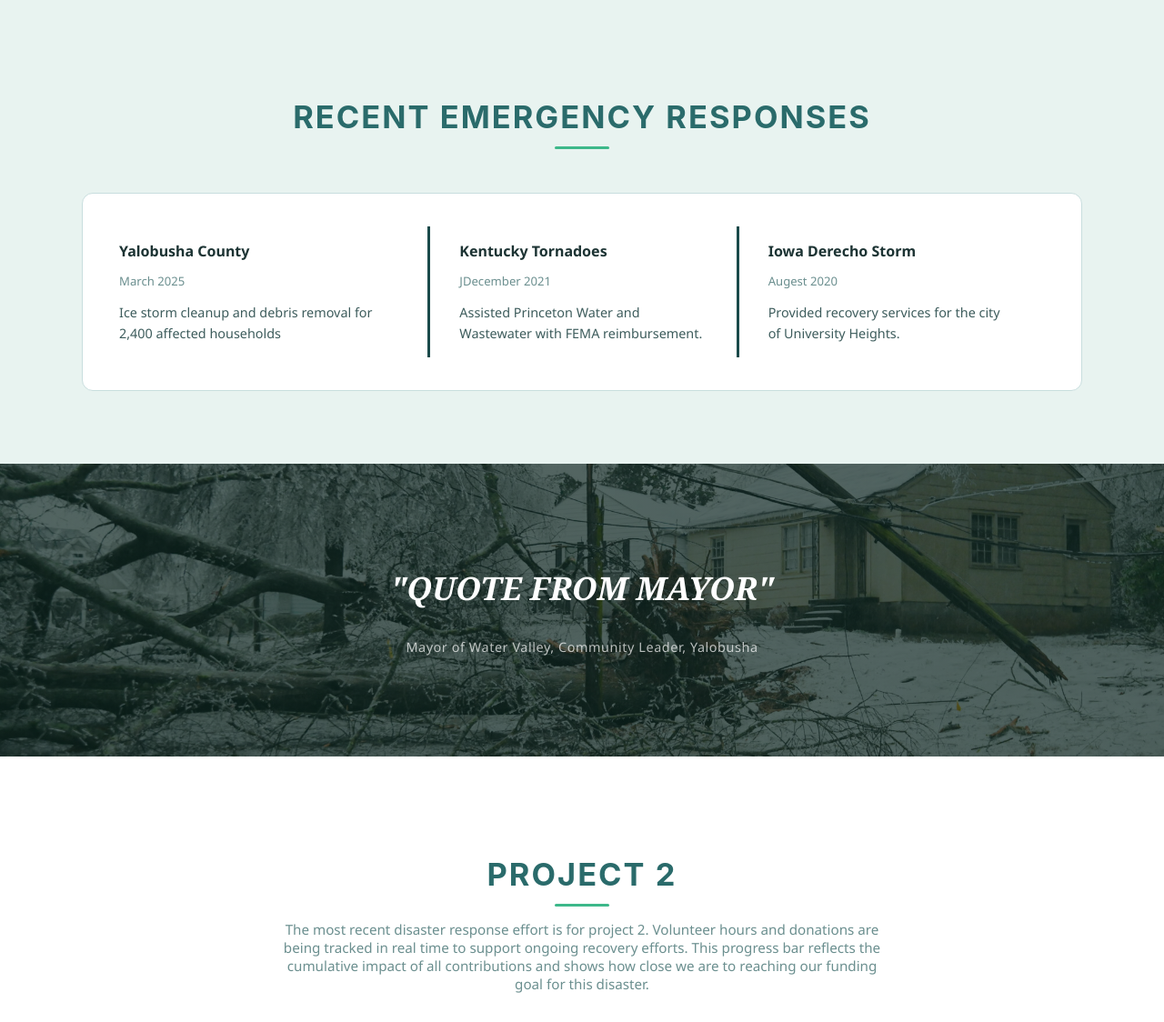
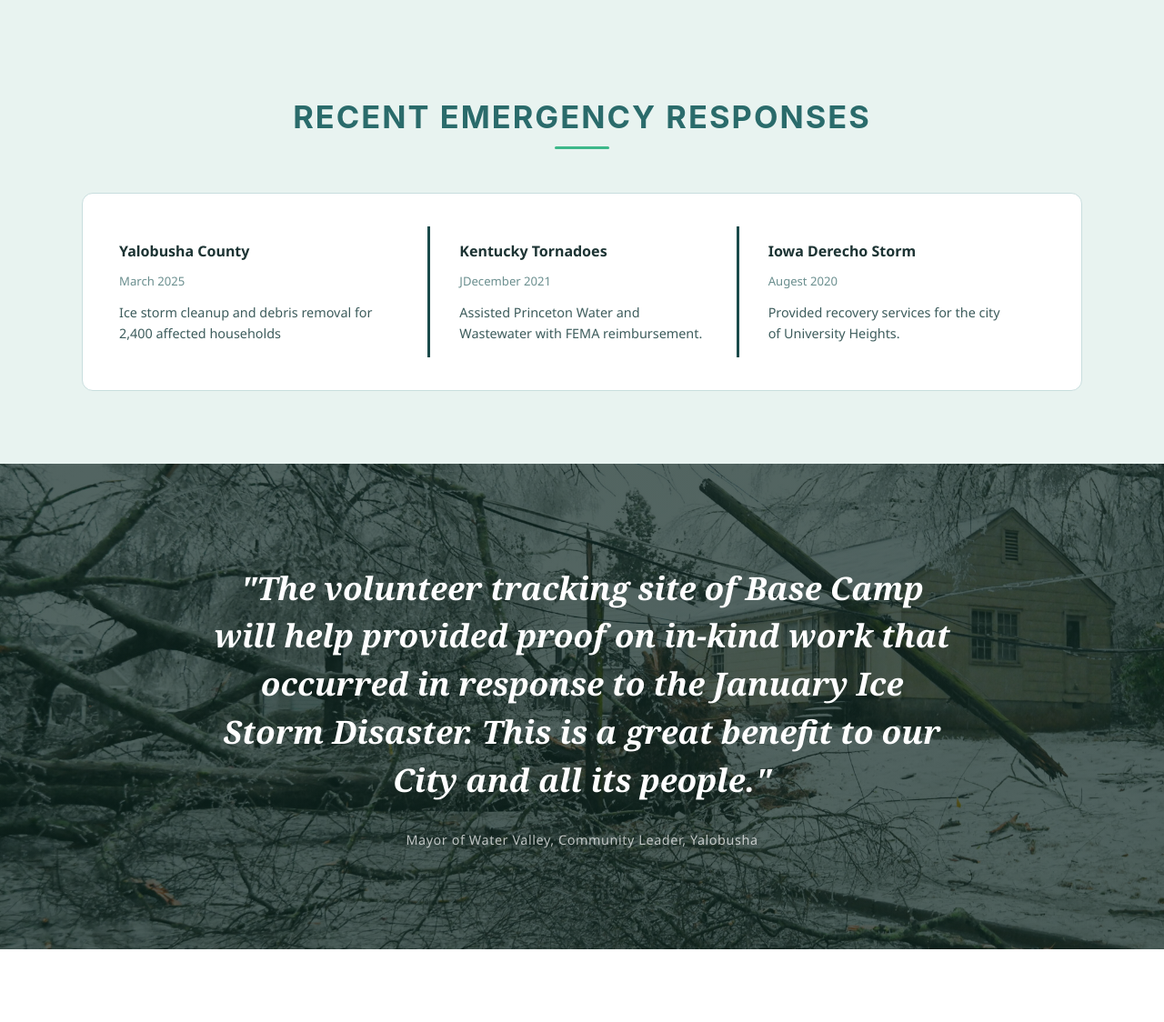
Before and after one commit to Aleahb00/VolunteerTracking, a Django app: template app/templates/landing.html in a window 1280 px wide. Shown: the part 1032-2156 px from the top of the page at 91% size. Run offline with Django 4.2, Linux system fonts and the light colour scheme; the template is opened without the code that fills it: values that come from a table or form of the project are taken from there, others are empty; data comes from the database, SQL or seed files in the repository; parts of the project's set-up code (start-up, migrations or seed data) failed here and were passed over.

Commit message:
added mayors quote

```diff
--- a/app/templates/landing.html
+++ b/app/templates/landing.html
@@ -108,7 +108,9 @@
   <section class="testimonial">
     <div class="container">
       <blockquote>
-        "QUOTE FROM MAYOR"
+        "The volunteer tracking site of Base Camp will help provided
+        proof on in-kind work that occurred in response to the January Ice Storm Disaster.
+        This is a great benefit to our City and all its people."
       </blockquote>
       <cite>
         Mayor of Water Valley, Community Leader, Yalobusha
```
